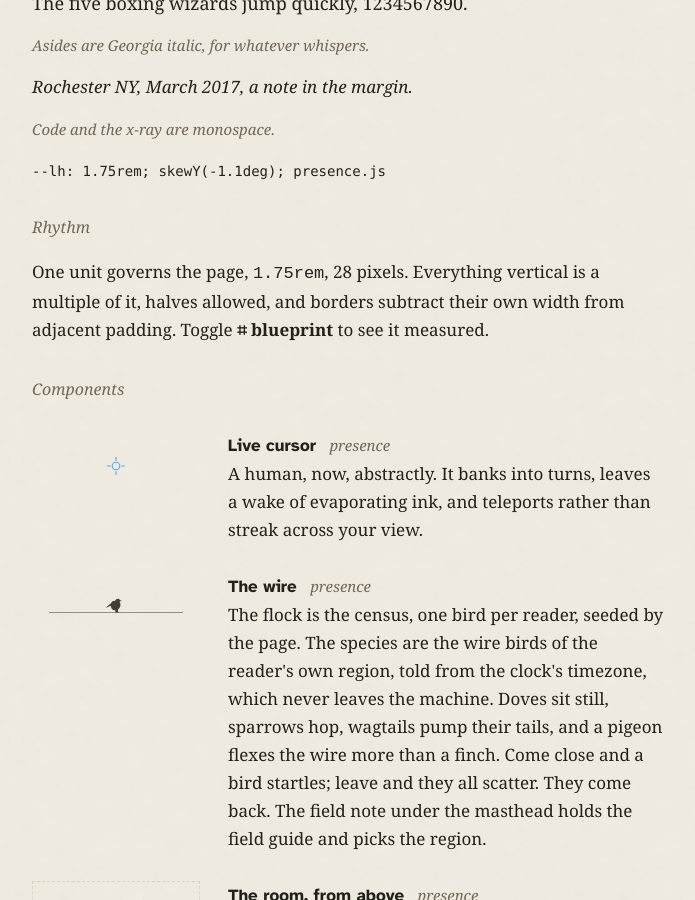
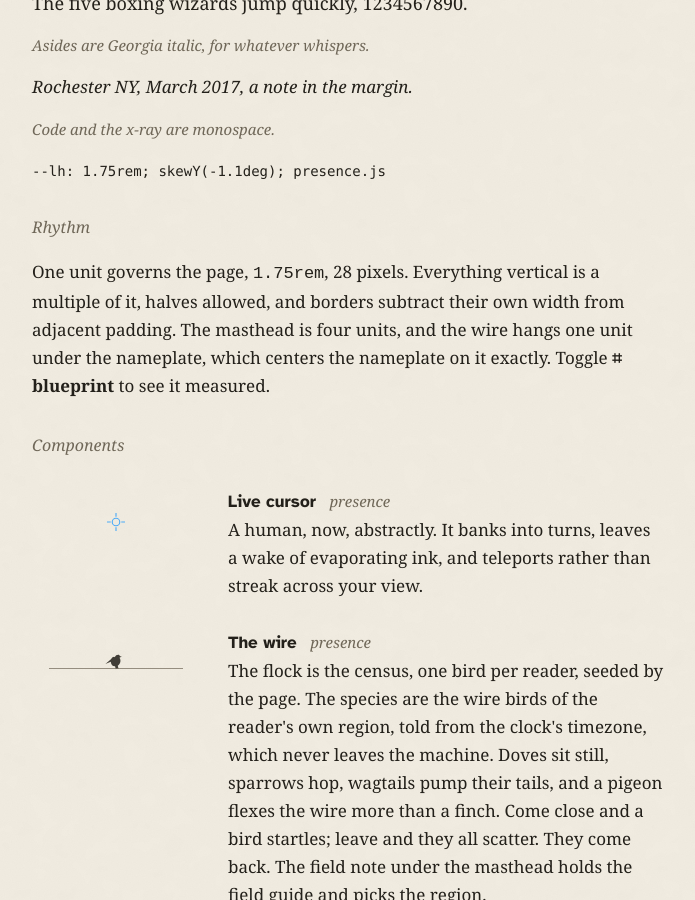
Before and after one commit to josephfusco/josephfusco.github.io, a Jekyll site: the page built from design.html, in a window 1280 px wide and 900 px high, scrolled down 675 px. Shown: the whole window, without its empty margins (292-987 px from the left). Built offline with Jekyll 4.4.1, drawn with Linux system fonts in a browser that asks for light colours; some of the changed text lies outside the part shown.

Commit message:
The design page catches up: masthead geometry, marginalia, and a pointer to the customs

```diff
--- a/design.html
+++ b/design.html
@@ -38,7 +38,7 @@
 
 	<section class="block" aria-label="Rhythm">
 		<h2>Rhythm</h2>
-		<p>One unit governs the page, <code>1.75rem</code>, 28 pixels. Everything vertical is a multiple of it, halves allowed, and borders subtract their own width from adjacent padding. Toggle <strong>⌗ blueprint</strong> to see it measured.</p>
+		<p>One unit governs the page, <code>1.75rem</code>, 28 pixels. Everything vertical is a multiple of it, halves allowed, and borders subtract their own width from adjacent padding. The masthead is four units, and the wire hangs one unit under the nameplate, which centers the nameplate on it exactly. Toggle <strong>⌗ blueprint</strong> to see it measured.</p>
 	</section>
 
 	<section class="block" aria-label="Components">
@@ -118,6 +118,7 @@
 		<h2>Patterns</h2>
 		<ul>
 			<li>Three voices with fixed roles. Bold sans names a thing, serif italic is metadata about it, serif roman describes it.</li>
+			<li>One left edge. Marks and dates are marginalia: they hang in the margin, and the text never steps aside for them. Where there is no margin, they step back into the line or bow out.</li>
 			<li>The organizing principle leads. Names first for projects, dates first for archives.</li>
 			<li>The wire under the masthead is the only rule on the page. Everything else is separated by rhythm alone.</li>
 		</ul>
@@ -132,6 +133,7 @@
 			<li>Everything decorative is recycled from my CodePens. No ornament without provenance.</li>
 			<li>State never changes font weight. Weight is hierarchy; state is color.</li>
 			<li>Reduced motion turns all of it off.</li>
+			<li>The old customs are kept, and not all of them are on this page. View source.</li>
 		</ul>
 	</section>
 </div>
```
